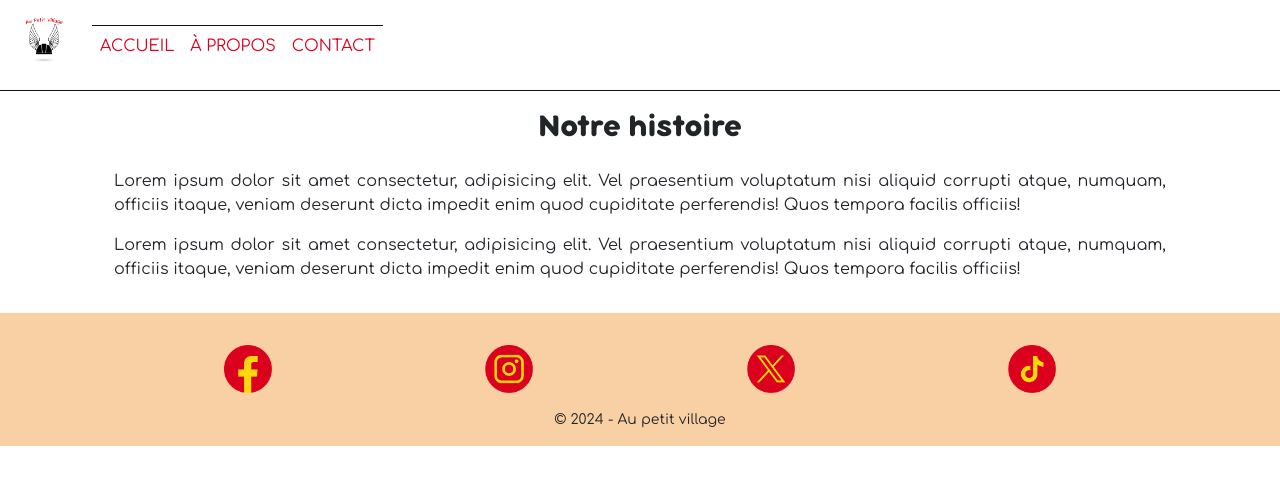
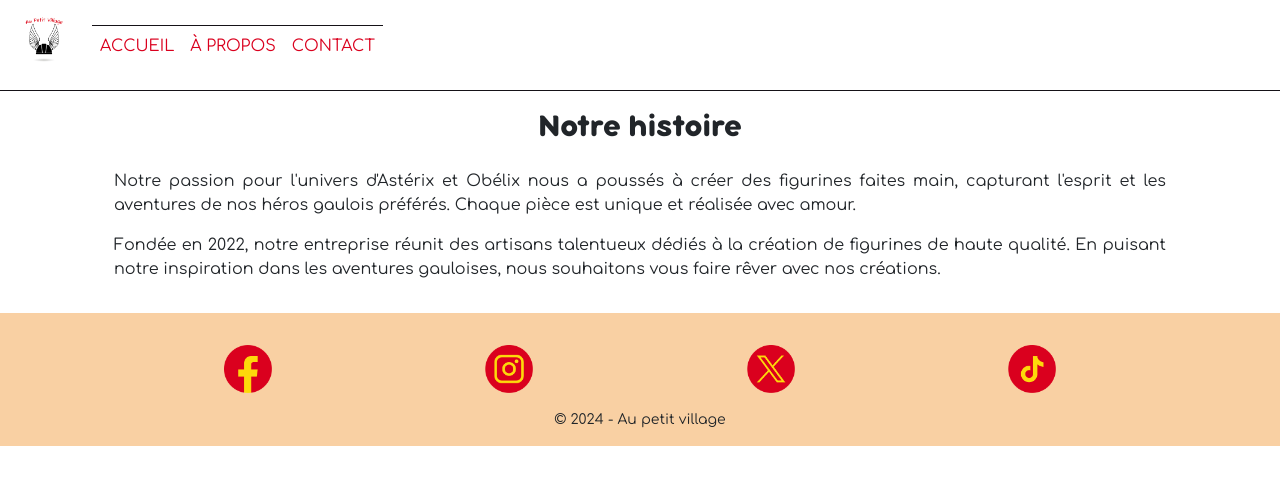
Before and after one commit to JCthedevelop3r/Dynamiser_un_site_web_avec_Angular, an Angular app: page /a-propos in a window 1280 px wide. Shown: the top 484 px of the page. Built offline with nearby package versions, Linux system fonts and the light colour scheme.

Commit message:
Add data for about page in existing service.

```diff
--- a/src/app/about/about.component.html
+++ b/src/app/about/about.component.html
@@ -1,16 +1,10 @@
 <div class="about container">
-  <h2>Notre histoire</h2>
+  <h2>{{ aboutTitle }}</h2>
 
   <p>
-    Lorem ipsum dolor sit amet consectetur, adipisicing elit. Vel praesentium
-    voluptatum nisi aliquid corrupti atque, numquam, officiis itaque, veniam
-    deserunt dicta impedit enim quod cupiditate perferendis! Quos tempora
-    facilis officiis!
+    {{ aboutText1 }}
   </p>
   <p>
-    Lorem ipsum dolor sit amet consectetur, adipisicing elit. Vel praesentium
-    voluptatum nisi aliquid corrupti atque, numquam, officiis itaque, veniam
-    deserunt dicta impedit enim quod cupiditate perferendis! Quos tempora
-    facilis officiis!
+    {{ aboutText2 }}
   </p>
 </div>
--- a/src/app/about/about.component.ts
+++ b/src/app/about/about.component.ts
@@ -1,10 +1,22 @@
-import { Component } from '@angular/core';
+import { Component, OnInit } from '@angular/core';
+import { DataCardService } from '../data-card.service';
 
 @Component({
   selector: 'app-about',
   templateUrl: './about.component.html',
   styleUrl: './about.component.css'
 })
-export class AboutComponent {
+export class AboutComponent implements OnInit{
+  aboutTitle: string = "";
+  aboutText1: string = "";
+  aboutText2: string = "";
+
+  constructor(private dataCardService: DataCardService) {}
+
+ngOnInit() {
+  this.aboutTitle = this.dataCardService.aboutTitle;
+  this.aboutText1 = this.dataCardService.aboutText1;
+  this.aboutText2 = this.dataCardService.aboutText2;
+}
 
 }
--- a/src/app/data-card.service.ts
+++ b/src/app/data-card.service.ts
@@ -65,4 +65,8 @@
       price: "49,90€"
     }
   ]
+
+  aboutTitle = "Notre histoire";
+  aboutText1 = "Notre passion pour l'univers d'Astérix et Obélix nous a poussés à créer des figurines faites main, capturant l'esprit et les aventures de nos héros gaulois préférés. Chaque pièce est unique et réalisée avec amour.";
+  aboutText2 = "Fondée en 2022, notre entreprise réunit des artisans talentueux dédiés à la création de figurines de haute qualité. En puisant notre inspiration dans les aventures gauloises, nous souhaitons vous faire rêver avec nos créations."
 }
```
